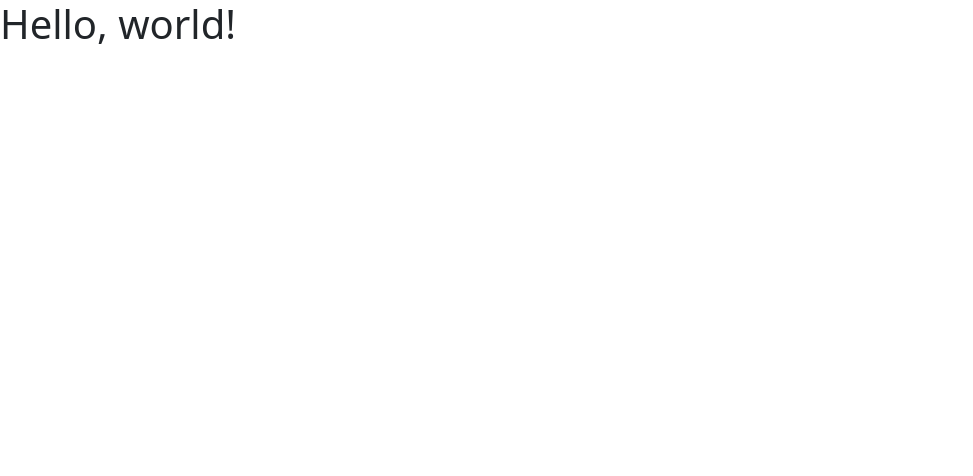
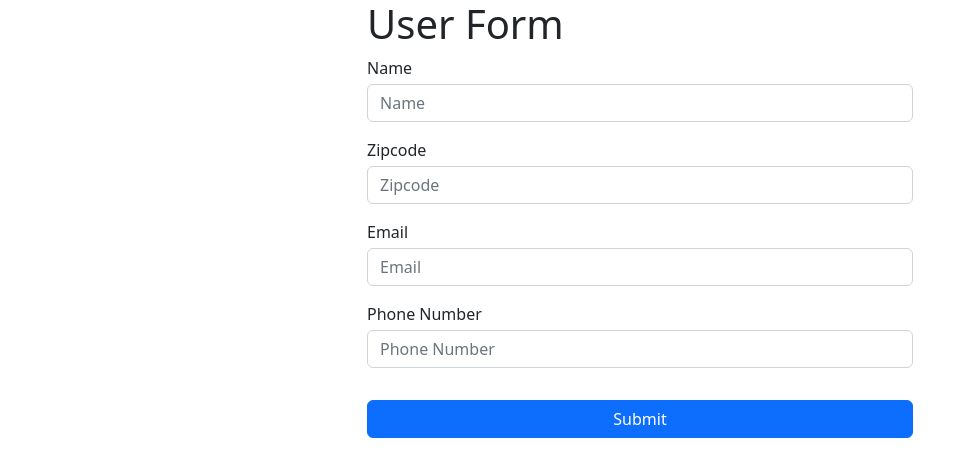
Before and after one commit to RobbieProkop/regex_form_validation, a plain HTML site: page index.html in a window 1280 px wide. Shown: the whole page, without its empty margins (0-973 px from the left). Drawn offline with nearby package versions, Linux system fonts and the light colour scheme.

Commit message:
create form

```diff
--- a/index.html
+++ b/index.html
@@ -3,7 +3,7 @@
   <head>
     <meta charset="utf-8" />
     <meta name="viewport" content="width=device-width, initial-scale=1" />
-    <title>Bootstrap demo</title>
+    <title>Regex Form Validation</title>
     <link
       href="https://cdn.jsdelivr.net/npm/bootstrap@5.2.2/dist/css/bootstrap.min.css"
       rel="stylesheet"
@@ -12,7 +12,65 @@
     />
   </head>
   <body>
-    <h1>Hello, world!</h1>
+    <div class="container">
+      <div class="row">
+        <div class="col-md-6 mx-auto">
+          <h1>User Form</h1>
+          <form>
+            <div class="form-group mb-3">
+              <label>Name</label>
+              <input
+                type="text"
+                class="form-control mt-1"
+                id="name"
+                placeholder="Name"
+              />
+              <div class="invalid-feedback">
+                Name must be between 2 and 14 characters
+              </div>
+            </div>
+            <div class="form-group mb-3">
+              <label>Zipcode</label>
+              <input
+                type="text"
+                class="form-control mt-1"
+                id="zip"
+                placeholder="Zipcode"
+              />
+              <div class="invalid-feedback">Enter a valid Zipcode</div>
+            </div>
+            <div class="form-group mb-3">
+              <label>Email</label>
+              <!-- validating without doing type='email' -->
+              <input
+                type="text"
+                class="form-control mt-1"
+                id="email"
+                placeholder="Email"
+              />
+              <div class="invalid-feedback">Enter a valid email</div>
+            </div>
+            <div class="form-group mb-3">
+              <label>Phone Number</label>
+              <input
+                type="text"
+                class="form-control mt-1"
+                id="phone"
+                placeholder="Phone Number"
+              />
+              <div class="invalid-feedback">Enter a valid phone number</div>
+            </div>
+            <div class="d-grid">
+              <input
+                type="submit"
+                value="Submit"
+                class="btn btn-primary btn-block mt-3"
+              />
+            </div>
+          </form>
+        </div>
+      </div>
+    </div>
     <script
       src="https://cdn.jsdelivr.net/npm/bootstrap@5.2.2/dist/js/bootstrap.bundle.min.js"
       integrity="sha384-OERcA2EqjJCMA+/3y+gxIOqMEjwtxJY7qPCqsdltbNJuaOe923+mo//f6V8Qbsw3"
```
